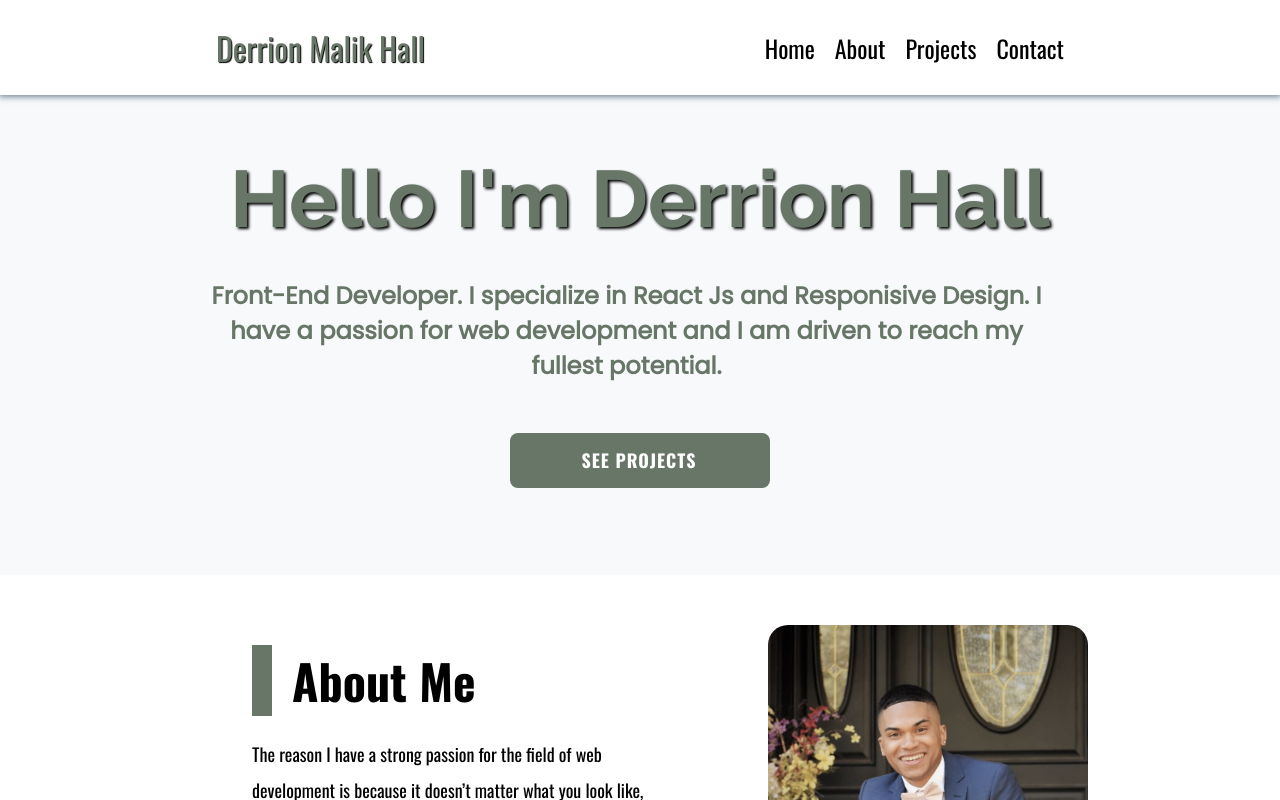
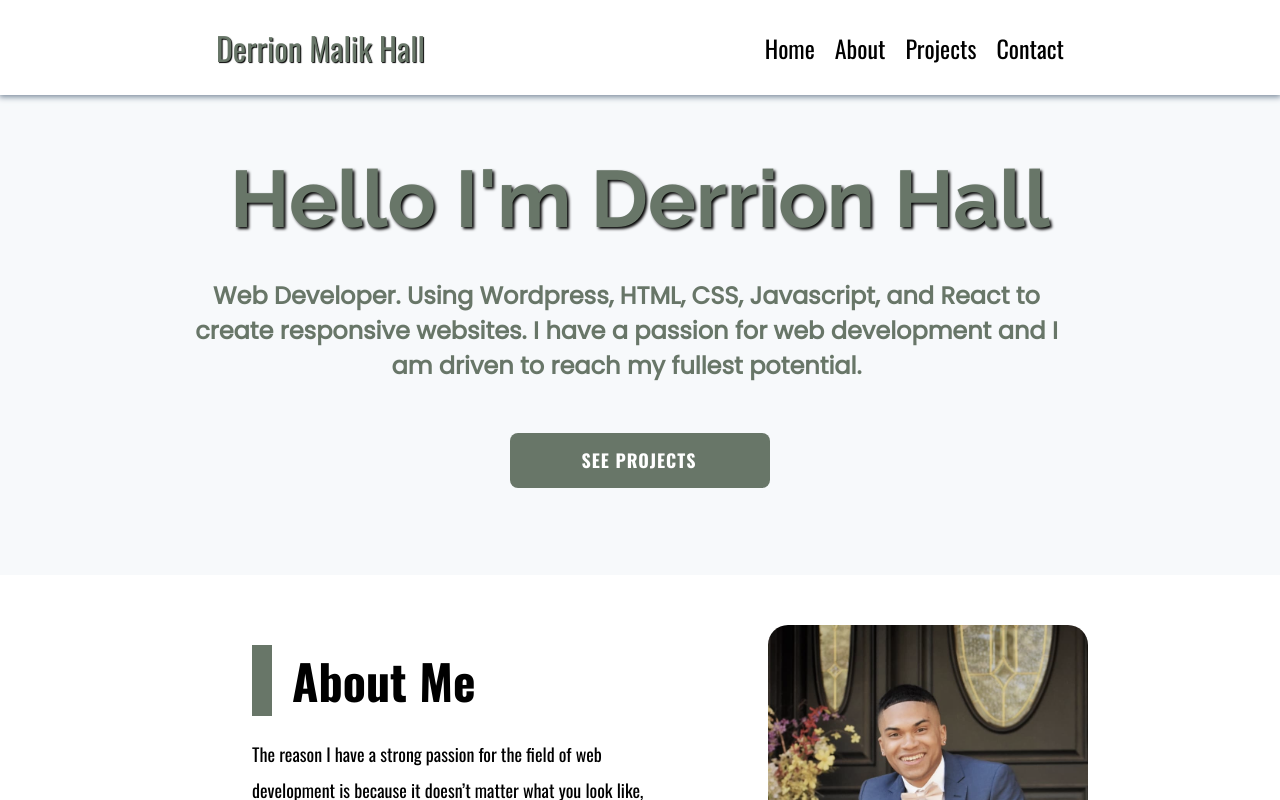
Before and after one commit to dmalikhall/portfolio-website, a React (Create React App) app: page / in a window 1280 px wide. Shown: the top 800 px of the page. Built offline with nearby package versions, Linux system fonts and the light colour scheme.

Commit message:
changed elevator pitch

```diff
--- a/src/components/Hero.js
+++ b/src/components/Hero.js
@@ -6,8 +6,8 @@ const Hero = () => {
         <main className='hero-container' id='hero'>
             <section className='my-info'>
                 <h2>Hello I'm Derrion Hall</h2>
-                <p>Front-End Developer.
-                    I specialize in React Js  and  Responisive Design. I have a passion for web development and I am driven to reach my fullest potential.</p>
+                <p>Web Developer.
+                    Using Wordpress, HTML, CSS, Javascript, and React to create responsive websites. I have a passion for web development and I am driven to reach my fullest potential.</p>
 
                 <div className="hero-button">
                     <Link to="projects" spy={true} smooth={true} offset={-80} duration={500}>
```
